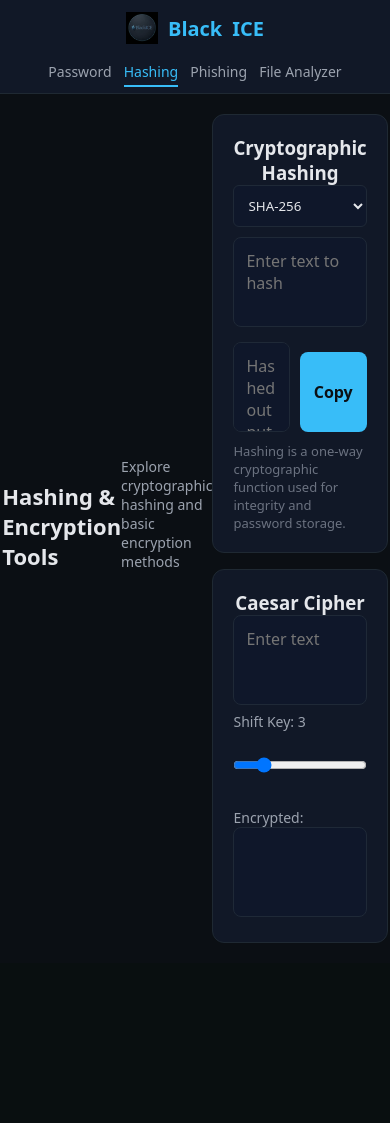
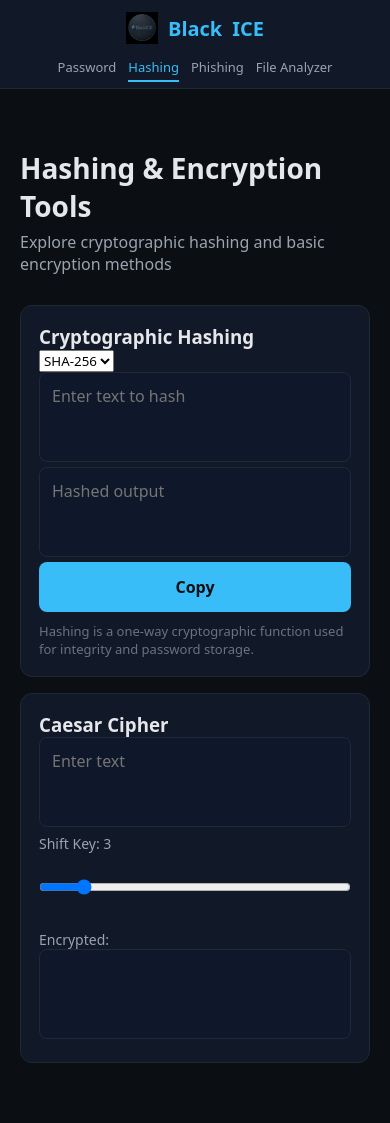
Before and after one commit to adarshx001/BlackICE, a Flask app: page /hash in a window 390 px wide. Before the commit the page ends 943 px from the top, so only its background shows below. Run offline with Flask 3, Linux system fonts and the light colour scheme; the visitor is signed in with stand-in values (Sample User, id 1).

Commit message:
Refactor mobile responsiveness styles
Removed old mobile responsiveness styles and added new final mobile overrides.

```diff
--- a/static/style.css
+++ b/static/style.css
@@ -386,85 +386,6 @@ input[type="range"] {
     to { opacity: 1; transform: translateY(0); }
 }
 
-/* ===== Mobile Responsiveness ===== */
-@media (max-width: 768px) {
-
-    body {
-        padding: 0;
-    }
-
-    .container {
-        padding: 15px;
-    }
-
-    .topbar {
-        flex-direction: column;
-        align-items: flex-start;
-        gap: 10px;
-    }
-
-    .nav {
-        flex-wrap: wrap;
-        gap: 10px;
-    }
-
-    .nav a {
-        font-size: 14px;
-    }
-
-    input, button {
-        width: 100%;
-        font-size: 16px;
-    }
-
-    button {
-        margin-top: 10px;
-    }
-
-    .card {
-        padding: 15px;
-    }
-
-    h1 {
-        font-size: 22px;
-    }
-
-    .subtitle {
-        font-size: 14px;
-    }
-
-    .hex-box {
-        font-size: 12px;
-    }
-}
-
-button {
-    min-height: 44px; /* good for fingers */
-}
-
-input {
-    min-height: 44px;
-}
-
-.select {
-    width: 100%;
-    padding: 10px;
-    margin-bottom: 10px;
-    background: #0f172a;
-    border: 1px solid #1f2937;
-    color: #e5e7eb;
-    border-radius: 6px;
-}
-
-.output-row {
-    display: flex;
-    gap: 10px;
-    margin-top: 10px;
-}
-
-.output-row button {
-    white-space: nowrap;
-}
 
 /* ===== Smooth Page Fade ===== */
 body {
@@ -618,66 +539,6 @@ button:active {
   font-size: 15px;
 }
 
-/* ===== Mobile Login Fix ===== */
-@media (max-width: 768px) {
-
-  .container {
-    min-height: calc(100vh - 80px);
-    display: flex;
-    align-items: center;
-    justify-content: center;
-  }
-
-  .card {
-    width: 100%;
-    max-width: 360px;
-    margin: auto;
-    padding: 22px;
-  }
-
-  .card h2,
-  .card h3 {
-    text-align: center;
-  }
-
-  .card button {
-    width: 100%;
-    margin-top: 10px;
-  }
-
-}
-
-/* ===== Mobile Login / Register Fix ===== */
-@media (max-width: 600px) {
-
-  .container {
-    margin: 0 auto;
-    padding: 20px;
-    width: 100%;
-  }
-
-  .card {
-    width: 100%;
-    margin: 40px auto;
-    padding: 20px;
-  }
-
-  .card h2 {
-    text-align: center;
-    font-size: 22px;
-  }
-
-  input {
-    font-size: 16px;
-    padding: 14px;
-  }
-
-  button {
-    width: 100%;
-    font-size: 16px;
-  }
-}
-
 
 /* ===== MOBILE FIX FOR BLACKICE ===== */
 @media (max-width: 768px) {
@@ -762,3 +623,95 @@ button:active {
     width: 100%;
   }
 }
+
+/* ============ FINAL MOBILE OVERRIDE (ONLY ONE) ============ */
+@media (max-width: 768px) {
+
+  body {
+    overflow-x: hidden;
+  }
+
+  .topbar {
+    flex-direction: column;
+    padding: 12px;
+    gap: 8px;
+    text-align: center;
+  }
+
+  .logo {
+    justify-content: center;
+  }
+
+  .nav {
+    display: flex;
+    flex-wrap: wrap;
+    justify-content: center;
+    gap: 12px;
+    margin-top: 6px;
+  }
+
+  .nav a {
+    font-size: 13px;
+    margin: 0;
+  }
+
+  .hero {
+    padding: 30px 12px;
+  }
+
+  .hero-title {
+    font-size: 30px;
+  }
+
+  .hero-subtitle {
+    font-size: 14px;
+  }
+
+  /* FORCE ALL GRIDS TO STACK */
+  .grid,
+  .tools-grid,
+  .dashboard-grid {
+    grid-template-columns: 1fr !important;
+    gap: 16px;
+  }
+
+  /* FORCE ALL CARDS TO FIT SCREEN */
+  .tool-box,
+  .tool-card,
+  .card,
+  .phishing-card,
+  .hex-box {
+    width: 100% !important;
+    max-width: 100%;
+    margin: 0 auto;
+    padding: 18px;
+  }
+
+  /* FORMS */
+  .phishing-form {
+    flex-direction: column;
+  }
+
+  .phishing-form input,
+  textarea,
+  input,
+  button {
+    width: 100%;
+    font-size: 16px;
+  }
+
+  button {
+    padding: 14px;
+  }
+
+  /* TEXT SAFETY */
+  h1, h2, h3, p {
+    word-break: break-word;
+  }
+
+  /* DASHBOARD */
+  .dashboard-grid {
+    gap: 16px;
+  }
+
+}
```
